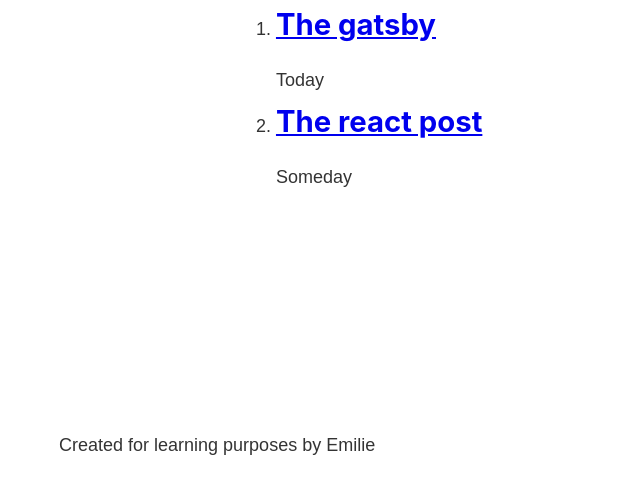
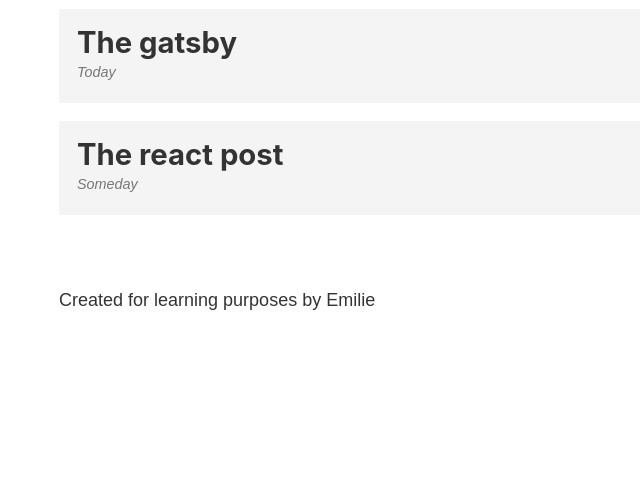
Before and after one commit to AdamanskaHub/gatsby-mine, a Gatsby site: page /blog in a window 1280 px wide. Shown: the part 386-888 px from the top of the page, without its empty margins (224-864 px from the left). After the commit the page ends 800 px from the top, so only its background shows below. Built offline with nearby package versions, Linux system fonts and the light colour scheme; Gatsby itself is replaced by a stand-in of ours.

Commit message:
fixing some styles

```diff
--- a/src/components/footer.js
+++ b/src/components/footer.js
@@ -1,5 +1,7 @@
 import React from 'react'
 import {graphql, useStaticQuery} from 'gatsby'
+
+import footerStyles from './footer.module.scss'
 
 const Footer = () => {
 
@@ -14,7 +16,7 @@ const Footer = () => {
     `)
 
     return (
-        <footer>
+        <footer className={footerStyles.footer}>
             <p>Created for learning purposes by {data.site.siteMetadata.author}</p>
         </footer>
     )
--- a/src/components/layout.js
+++ b/src/components/layout.js
@@ -9,10 +9,9 @@ import layoutStyles from './layout.module.scss'
 const Layout = (props) => {
     return (
         <div className={layoutStyles.container}>
-            <div className={layoutStyles.container}>
                 <Header />
                 {props.children}
-            </div>
+
 
             <Footer />
         </div>
--- a/src/pages/blog.js
+++ b/src/pages/blog.js
@@ -2,6 +2,7 @@ import React from 'react'
 import { graphql, useStaticQuery, Link } from 'gatsby'
 
 import Layout from '../components/layout'
+import blogStyles from './blog.module.scss'
 
 const BlogPage = () => {
 
@@ -26,11 +27,11 @@ const BlogPage = () => {
     return (
         <Layout>
             <h1>Blog</h1>
-            <ol>
+            <ol className={blogStyles.posts}>
                 {
                     data.allMarkdownRemark.edges.map((edge)=> {
                         return (
-                            <li>
+                            <li className={blogStyles.post}>
                                 <h2><Link to={`/blog/${edge.node.fields.slug}`}>{edge.node.frontmatter.title}</Link></h2>
                                 <p>{edge.node.frontmatter.date}</p>
                             </li>
--- /dev/null
+++ b/src/pages/blog.module.scss
@@ -0,0 +1,30 @@
+.posts {
+    list-style-type: none;
+    margin: 0;
+
+}
+
+.post {
+    margin: 1rem 0;
+    background: #f4f4f4;
+    display: block;
+        padding: 1rem;
+    a{
+        color: #333;
+        text-decoration: none;
+
+
+        &:hover{
+            background: #e4e4e4;
+        }
+    }
+    h2 {
+        margin-bottom: 0;
+    }
+
+    p {
+        color: #777;
+        font-size: .8rem;
+        font-style: italic;
+    }
+}
```
